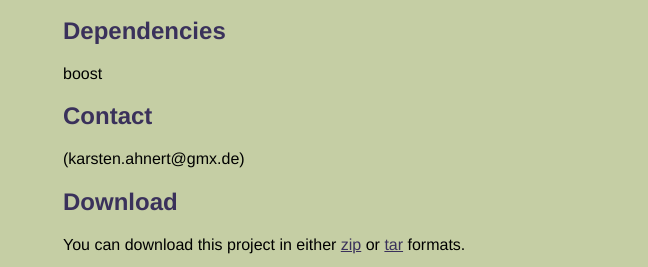
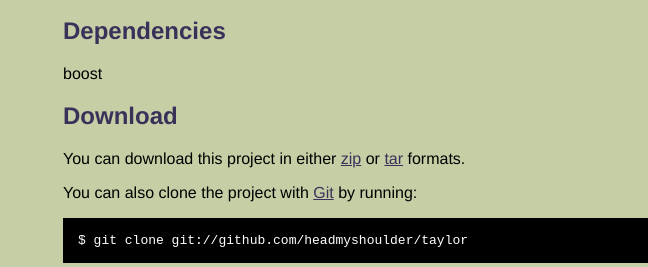
Before and after one commit to headmyshoulder/taylor, a plain HTML site: page index.html in a window 1280 px wide. Shown: the part 214-481 px from the top of the page, 227-875 px from the left. Drawn offline with Linux system fonts and the light colour scheme; grey boxes are pictures that could not be loaded.

Commit message:
Edited index.html via GitHub

```diff
--- a/index.html
+++ b/index.html
@@ -51,9 +51,6 @@
 
     <p>Taylor series method for solving ordinary differential equations</p><h2>Dependencies</h2>
 <p>boost</p>
-<h2>Contact</h2>
-<p> (karsten.ahnert@gmx.de)
-<br/>      </p>
 
 
     <h2>Download</h2>
```
